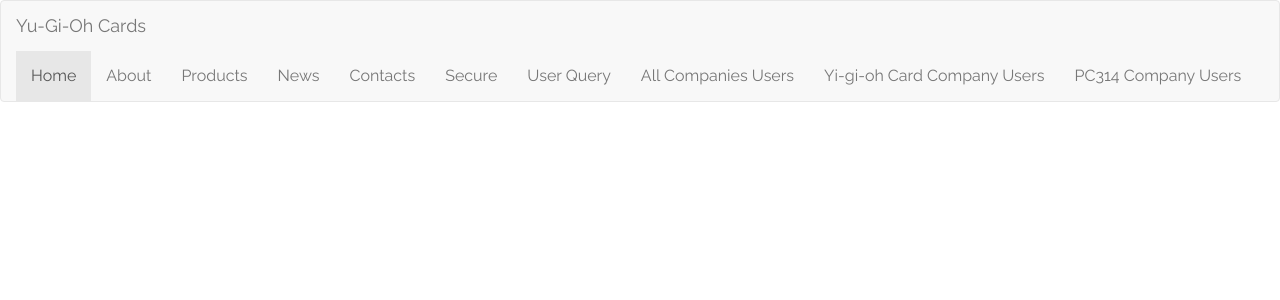
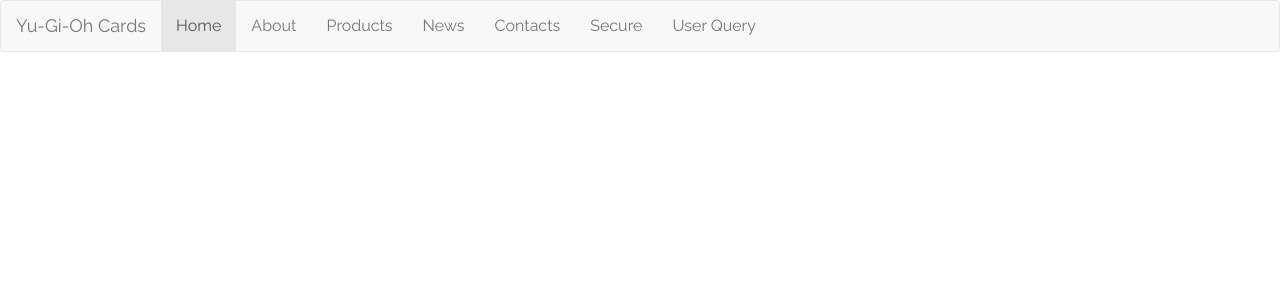
Before and after one commit to codingNinjaSatoshiSeven/php_homework, a PHP site: page /company/ in a window 1280 px wide. Shown: the top 300 px of the page. Run offline with PHP 8.4, Linux system fonts and the light colour scheme.

Commit message:
[update] update

```diff
--- a/docker-compose.yml
+++ b/docker-compose.yml
@@ -12,6 +12,7 @@ services:
     ports:
       - "8080:80"
     volumes:
+      - ./php/composer.json:/var/www/html/composer.json
       - ./public_html/:/var/www/html/
   mysql:
     image: mysql:5.7
--- /dev/null
+++ b/php/composer.json
@@ -0,0 +1,5 @@
+{
+    "require" : {
+        "hybridauth/hybridauth" : "~3.0"
+    }
+}
--- a/public_html/company/about.php
+++ b/public_html/company/about.php
@@ -27,9 +27,6 @@
         <li><a href="/company/contacts.php">Contacts</a></li>
         <li><a href="/company/secure.php">Secure</a></li>
         <li><a href="/company/user-query.php">User Query</a></li>
-        <li><a href="/company/all-companies-users.php">All Companies Users</a></li>
-        <li><a href='/company/yugioh-company-users.php'>Yi-gi-oh Card Company Users</a></li>
-        <li><a href='/company/pc314-company-users.php'>PC314 Company Users</a></li>
         <?php if($isLoggedIn): ?>
             <li><a href="/company/logout.php">Logout</a></li>
         <?php endif; ?>
--- a/public_html/company/all-companies-users.php
+++ b/public_html/company/all-companies-users.php
@@ -48,9 +48,6 @@
               <li><a href='/company/contacts.php'>Contacts</a></li>
               <li><a href='/company/secure.php'>Secure</a></li>
               <li><a href='/company/user-query.php'>User Query</a></li>
-              <li><a href='/company/all-companies-users.php'>All Companies Users</a></li>
-              <li><a href='/company/yugioh-company-users.php'>Yi-gi-oh Card Company Users</a></li>
-              <li><a href='/company/pc314-company-users.php'>PC314 Company Users</a></li>
               <li><a href='/company/logout.php'>Logout</a></li>
             </ul>
           </div>
--- a/public_html/company/contacts.php
+++ b/public_html/company/contacts.php
@@ -27,9 +27,6 @@
         <li><a href="/company/contacts.php">Contacts</a></li>
         <li><a href="/company/secure.php">Secure</a></li>
         <li><a href="/company/user-query.php">User Query</a></li>
-        <li><a href="/company/all-companies-users.php">All Companies Users</a></li>
-        <li><a href='/company/yugioh-company-users.php'>Yi-gi-oh Card Company Users</a></li>
-        <li><a href='/company/pc314-company-users.php'>PC314 Company Users</a></li>
         <?php if($isLoggedIn): ?>
             <li><a href="/company/logout.php">Logout</a></li>
         <?php endif; ?>
--- a/public_html/company/dashboard.php
+++ b/public_html/company/dashboard.php
@@ -27,9 +27,6 @@
         <li><a href="/company/contacts.php">Contacts</a></li>
         <li><a href="/company/secure.php">Secure</a></li>
         <li><a href="/company/user-query.php">User Query</a></li>
-        <li><a href="/company/all-companies-users.php">All Companies Users</a></li>
-        <li><a href='/company/yugioh-company-users.php'>Yi-gi-oh Card Company Users</a></li>
-        <li><a href='/company/pc314-company-users.php'>PC314 Company Users</a></li>
         <?php if($isLoggedIn): ?>
             <li><a href="/company/logout.php">Logout</a></li>
         <?php endif; ?>
--- a/public_html/company/db-result.php
+++ b/public_html/company/db-result.php
@@ -27,9 +27,6 @@
           <li><a href="/company/contacts.php">Contacts</a></li>
           <li><a href="/company/secure.php">Secure</a></li>
           <li><a href="/company/user-query.php">User Query</a></li>
-          <li><a href="/company/all-companies-users.php">All Companies Users</a></li>
-          <li><a href='/company/yugioh-company-users.php'>Yi-gi-oh Card Company Users</a></li>
-          <li><a href='/company/pc314-company-users.php'>PC314 Company Users</a></li>
           <?php if($isLoggedIn): ?>
               <li><a href="/company/logout.php">Logout</a></li>
           <?php endif; ?>
--- a/public_html/company/index.php
+++ b/public_html/company/index.php
@@ -28,9 +28,6 @@
             <li><a href="/company/contacts.php">Contacts</a></li>
             <li><a href="/company/secure.php">Secure</a></li>
             <li><a href="/company/user-query.php">User Query</a></li>
-            <li><a href="/company/all-companies-users.php">All Companies Users</a></li>
-            <li><a href='/company/yugioh-company-users.php'>Yi-gi-oh Card Company Users</a></li>
-            <li><a href='/company/pc314-company-users.php'>PC314 Company Users</a></li>
             <?php if($isLoggedIn): ?>
                 <li><a href="/company/logout.php">Logout</a></li>
             <?php endif; ?>
--- a/public_html/company/news.php
+++ b/public_html/company/news.php
@@ -27,9 +27,6 @@
         <li><a href="/company/contacts.php">Contacts</a></li>
         <li><a href="/company/secure.php">Secure</a></li>
         <li><a href="/company/user-query.php">User Query</a></li>
-        <li><a href="/company/all-companies-users.php">All Companies Users</a></li>
-        <li><a href='/company/yugioh-company-users.php'>Yi-gi-oh Card Company Users</a></li>
-        <li><a href='/company/pc314-company-users.php'>PC314 Company Users</a></li>
         <?php if($isLoggedIn): ?>
             <li><a href="/company/logout.php">Logout</a></li>
         <?php endif; ?>
--- a/public_html/company/pc314-company-users.php
+++ b/public_html/company/pc314-company-users.php
@@ -44,9 +44,6 @@
               <li><a href='/company/contacts.php'>Contacts</a></li>
               <li><a href='/company/secure.php'>Secure</a></li>
               <li><a href='/company/user-query.php'>User Query</a></li>
-              <li><a href='/company/all-companies-users.php'>All Companies Users</a></li>
-              <li><a href='/company/yugioh-company-users.php'>Yi-gi-oh Card Company Users</a></li>
-              <li><a href='/company/pc314-company-users.php'>PC314 Company Users</a></li>
               <li><a href='/company/logout.php'>Logout</a></li>
             </ul>
           </div>
--- a/public_html/company/product-detail.php
+++ b/public_html/company/product-detail.php
@@ -54,9 +54,6 @@
         <li><a href="/company/contacts.php">Contacts</a></li>
         <li><a href="/company/secure.php">Secure</a></li>
         <li><a href="/company/user-query.php">User Query</a></li>
-        <li><a href="/company/all-companies-users.php">All Companies Users</a></li>
-        <li><a href='/company/yugioh-company-users.php'>Yi-gi-oh Card Company Users</a></li>
-        <li><a href='/company/pc314-company-users.php'>PC314 Company Users</a></li>
         <?php if($isLoggedIn): ?>
             <li><a href="/company/logout.php">Logout</a></li>
         <?php endif; ?>
--- a/public_html/company/product-last-visit-history.php
+++ b/public_html/company/product-last-visit-history.php
@@ -28,9 +28,6 @@
         <li><a href="/company/contacts.php">Contacts</a></li>
         <li><a href="/company/secure.php">Secure</a></li>
         <li><a href="/company/user-query.php">User Query</a></li>
-        <li><a href="/company/all-companies-users.php">All Companies Users</a></li>
-        <li><a href='/company/yugioh-company-users.php'>Yi-gi-oh Card Company Users</a></li>
-        <li><a href='/company/pc314-company-users.php'>PC314 Company Users</a></li>
         <?php if($isLoggedIn): ?>
             <li><a href="/company/logout.php">Logout</a></li>
         <?php endif; ?>
--- a/public_html/company/product-most-visited.php
+++ b/public_html/company/product-most-visited.php
@@ -28,9 +28,6 @@
         <li><a href="/company/contacts.php">Contacts</a></li>
         <li><a href="/company/secure.php">Secure</a></li>
         <li><a href="/company/user-query.php">User Query</a></li>
-        <li><a href="/company/all-companies-users.php">All Companies Users</a></li>
-        <li><a href='/company/yugioh-company-users.php'>Yi-gi-oh Card Company Users</a></li>
-        <li><a href='/company/pc314-company-users.php'>PC314 Company Users</a></li>
         <?php if($isLoggedIn): ?>
             <li><a href="/company/logout.php">Logout</a></li>
         <?php endif; ?>
--- a/public_html/company/products.php
+++ b/public_html/company/products.php
@@ -27,9 +27,6 @@
         <li><a href="/company/contacts.php">Contacts</a></li>
         <li><a href="/company/secure.php">Secure</a></li>
         <li><a href="/company/user-query.php">User Query</a></li>
-        <li><a href="/company/all-companies-users.php">All Companies Users</a></li>
-        <li><a href='/company/yugioh-company-users.php'>Yi-gi-oh Card Company Users</a></li>
-        <li><a href='/company/pc314-company-users.php'>PC314 Company Users</a></li>
         <?php if($isLoggedIn): ?>
             <li><a href="/company/logout.php">Logout</a></li>
         <?php endif; ?>
--- a/public_html/company/secure.php
+++ b/public_html/company/secure.php
@@ -53,9 +53,6 @@
           <li><a href="/company/contacts.php">Contacts</a></li>
           <li><a href="/company/secure.php">Secure</a></li>
           <li><a href="/company/user-query.php">User Query</a></li>
-          <li><a href="/company/all-companies-users.php">All Companies Users</a></li>
-          <li><a href='/company/yugioh-company-users.php'>Yi-gi-oh Card Company Users</a></li>
-          <li><a href='/company/pc314-company-users.php'>PC314 Company Users</a></li>
           <?php if($isLoggedIn): ?>
               <li><a href="/company/logout.php">Logout</a></li>
           <?php endif; ?>
--- a/public_html/company/user-query.php
+++ b/public_html/company/user-query.php
@@ -27,9 +27,6 @@
           <li><a href="/company/contacts.php">Contacts</a></li>
           <li><a href="/company/secure.php">Secure</a></li>
           <li><a href="/company/user-query.php">User Query</a></li>
-          <li><a href="/company/all-companies-users.php">All Companies Users</a></li>
-          <li><a href='/company/yugioh-company-users.php'>Yi-gi-oh Card Company Users</a></li>
-          <li><a href='/company/pc314-company-users.php'>PC314 Company Users</a></li>
           <?php if($isLoggedIn): ?>
               <li><a href="/company/logout.php">Logout</a></li>
           <?php endif; ?>
--- a/public_html/company/users.php
+++ b/public_html/company/users.php
@@ -31,9 +31,6 @@
         <li><a href="/company/contacts.php">Contacts</a></li>
         <li><a href="/company/secure.php">Secure</a></li>
         <li><a href="/company/user-query.php">User Query</a></li>
-        <li><a href="/company/all-companies-users.php">All Companies Users</a></li>
-        <li><a href='/company/yugioh-company-users.php'>Yi-gi-oh Card Company Users</a></li>
-        <li><a href='/company/pc314-company-users.php'>PC314 Company Users</a></li>
         <?php if($isLoggedIn): ?>
             <li><a href="/company/logout.php">Logout</a></li>
         <?php endif; ?>
--- a/public_html/company/yugioh-company-users.php
+++ b/public_html/company/yugioh-company-users.php
@@ -48,9 +48,6 @@
               <li><a href='/company/contacts.php'>Contacts</a></li>
               <li><a href='/company/secure.php'>Secure</a></li>
               <li><a href='/company/user-query.php'>User Query</a></li>
-              <li><a href='/company/all-companies-users.php'>All Companies Users</a></li>
-              <li><a href='/company/yugioh-company-users.php'>Yi-gi-oh Card Company Users</a></li>
-              <li><a href='/company/pc314-company-users.php'>PC314 Company Users</a></li>
               <li><a href='/company/logout.php'>Logout</a></li>
             </ul>
           </div>
```
Also changed, not shown: 2 other files.
